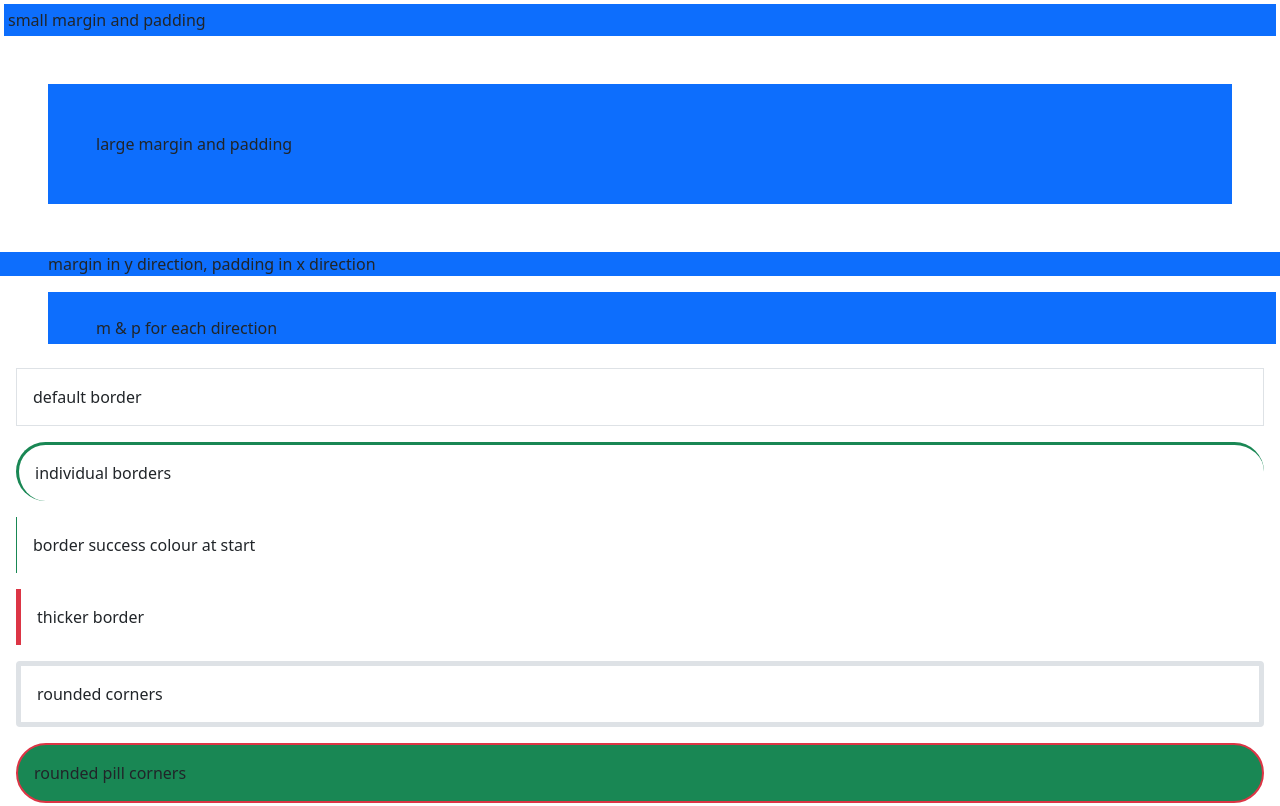
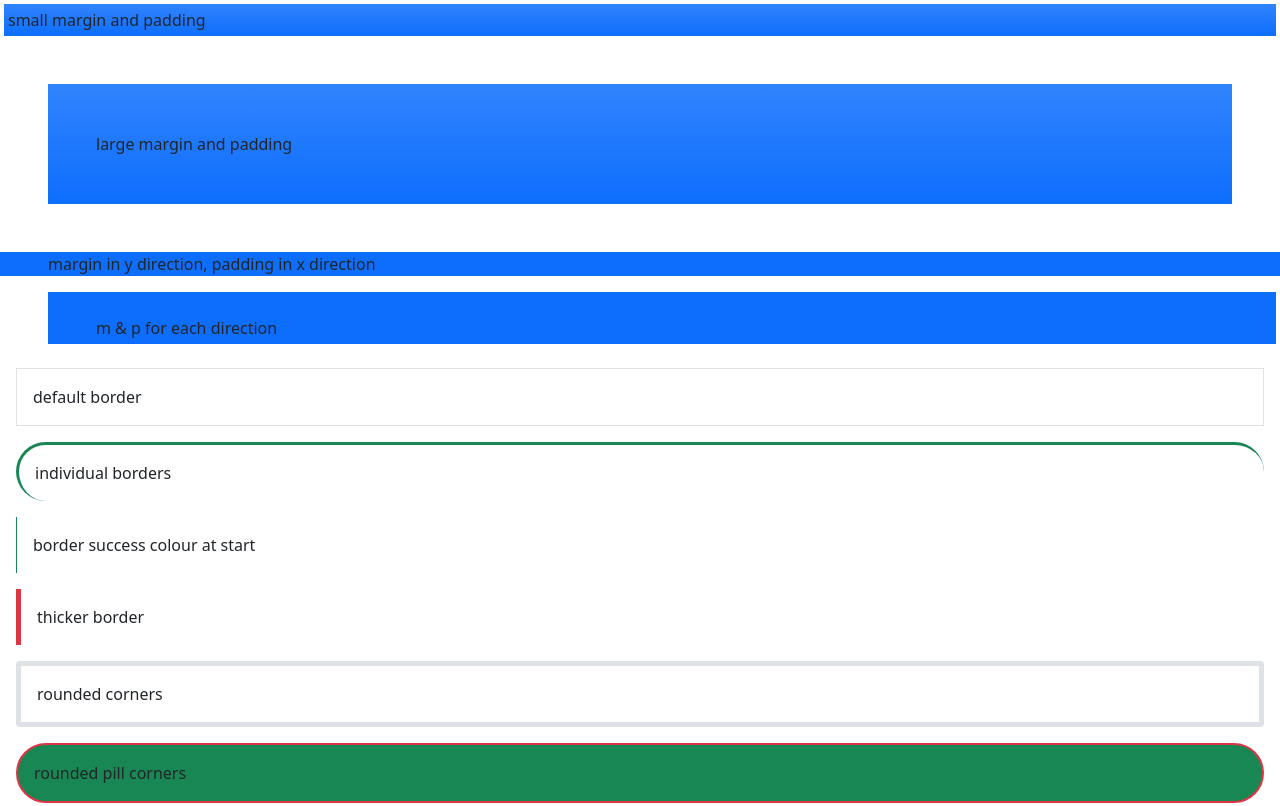
Before and after one commit to dannyhma/Bootstrap, a website: page site/basic/utility.html in a window 1280 px wide. Shown: the top 806 px of the page. Drawn offline with nearby package versions, Linux system fonts and the light colour scheme.

Commit message:
update code

```diff
--- a/site/basic/utility.html
+++ b/site/basic/utility.html
@@ -11,8 +11,8 @@
 
 <body>
   <!-- margin and padding -->
-  <div class="bg-primary m-1 p-1">small margin and padding</div>
-  <div class="bg-primary m-5 p-5">large margin and padding</div>
+  <div class="bg-primary bg-gradient m-1 p-1">small margin and padding</div>
+  <div class="bg-primary bg-gradient m-5 p-5">large margin and padding</div>
   <div class="bg-primary my-3 px-5">
     margin in y direction, padding in x direction
   </div>
```
